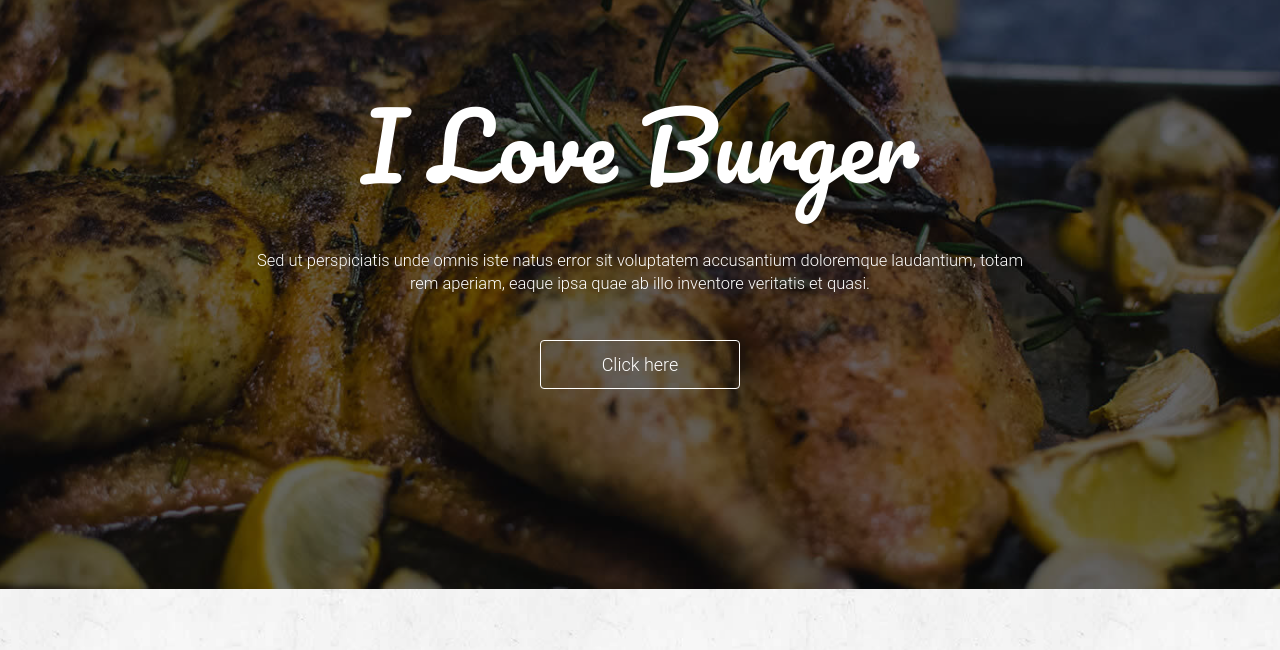
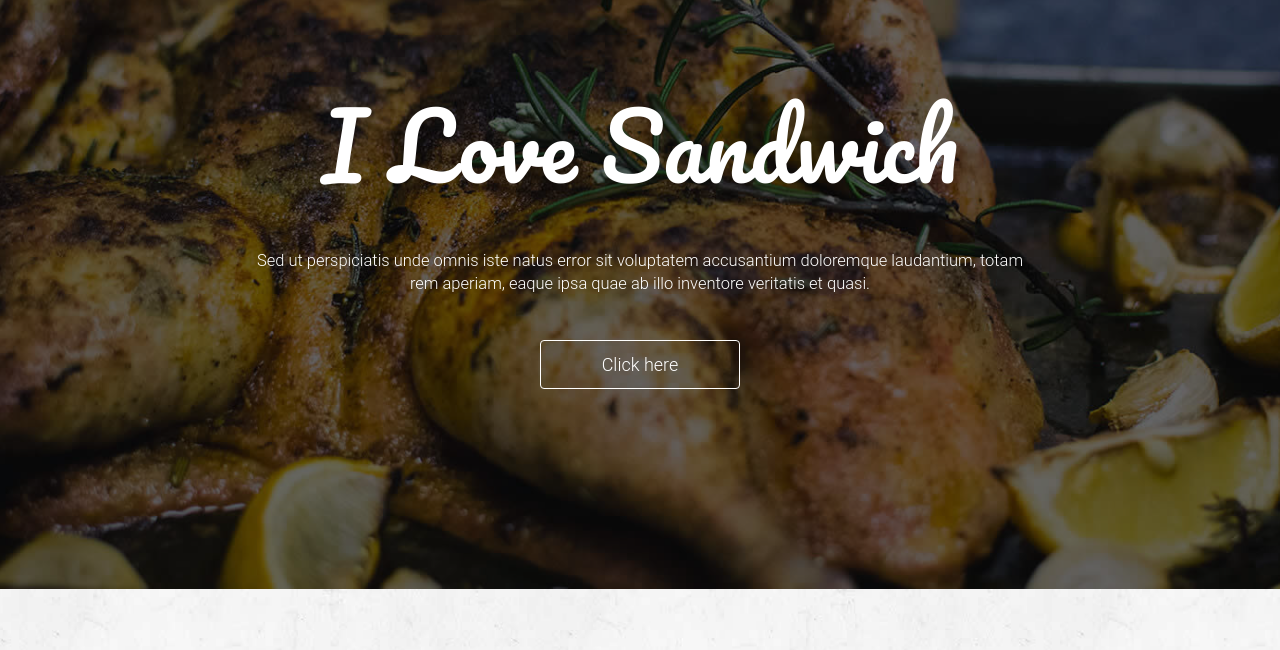
Before and after one commit to DivyaTech29/food-app, a plain HTML site: page index.html in a window 1280 px wide. Shown: the part 150-800 px from the top of the page. Drawn offline with Linux system fonts and the light colour scheme.

Commit message:
Update index.html

```diff
--- a/index.html
+++ b/index.html
@@ -107,7 +107,7 @@
                         <div class="main_slider text-center">
                             <div class="col-md-12">
                                 <div class="main_slider_content wow zoomIn" data-wow-duration="1s">
-                                    <h1>I Love Burger</h1>
+                                    <h1>I Love Sandwich</h1>
                                     <p>Sed ut perspiciatis unde omnis iste natus error sit voluptatem accusantium doloremque laudantium, totam rem aperiam, eaque ipsa quae ab illo inventore veritatis et quasi. </p>
                                     <button href="" class="btn-lg">Click here</button>
                                 </div>
```
